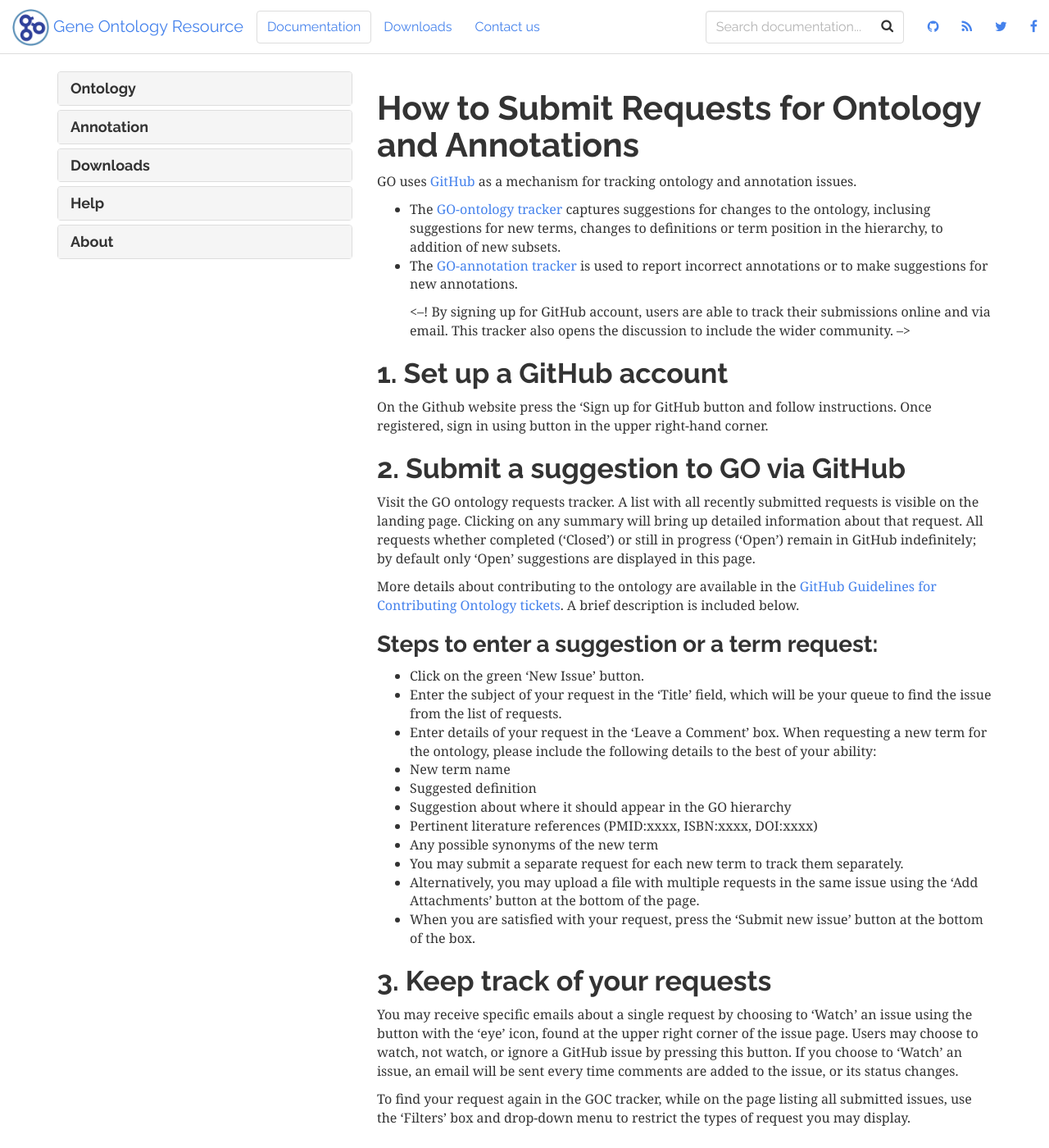
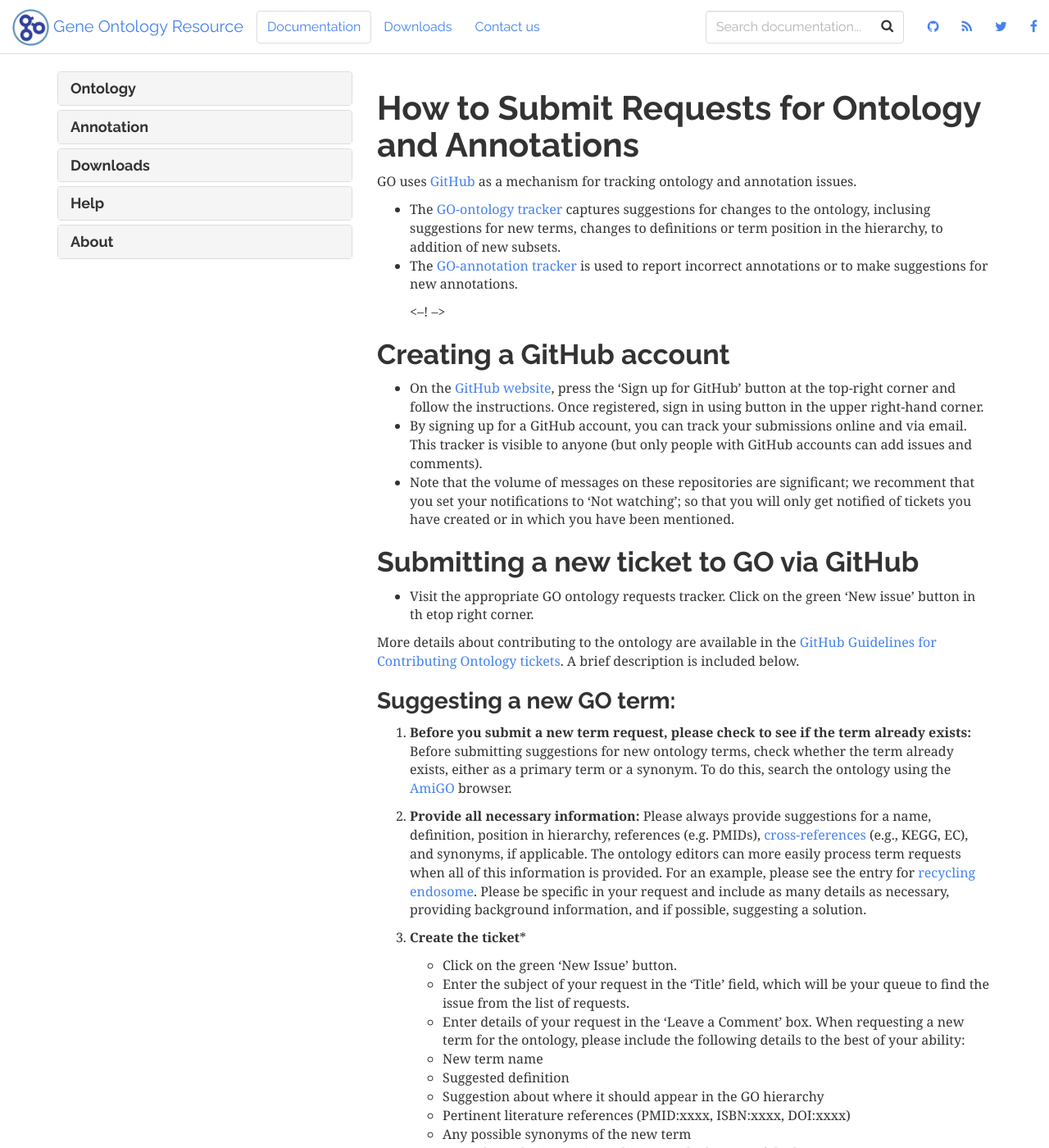
Before and after one commit to geneontology/geneontology.github.io, a Jekyll site: the page built from _docs/how-to-submit-requests.md, in a window 1280 px wide and 1400 px high. Shown: the whole window at 82% size. Built offline with Jekyll 4.4.1, drawn with Linux system fonts in a browser that asks for light colours; nearby versions of some CDN libraries; some of the changed text lies outside the part shown.

Commit message:
Update how-to-submit-requests.md

```diff
--- a/_docs/how-to-submit-requests.md
+++ b/_docs/how-to-submit-requests.md
@@ -8,34 +8,45 @@ GO uses <a href="https://github.com/">GitHub</a> as a mechanism for tracking ont
 + The <a href="https://github.com/geneontology/go-ontology/issues">GO-ontology tracker</a> captures suggestions for changes to the ontology, inclusing suggestions for new terms, changes to definitions or term position in the hierarchy, to addition of new subsets.
 + The <a href="https://github.com/geneontology/go-annotation">GO-annotation tracker</a> is used to report incorrect annotations or to make suggestions for new annotations.
 
-   <--! By signing up for GitHub account, users are able to track their submissions online and via email. This tracker also opens the discussion to include the wider community. -->
+   <--!  -->
 
-## 1. Set up a GitHub account
+## Creating a GitHub account
 
- On the Github website press the 'Sign up for GitHub button and follow instructions.
- Once registered, sign in using button in the upper right-hand corner.
++ On the <a href="https://github.com/">GitHub website</a>, press the 'Sign up for GitHub' button at the top-right corner and follow  the instructions. Once registered, sign in using button in the upper right-hand corner.
++ By signing up for a GitHub account, you can track your submissions online and via email. This tracker is visible to anyone (but only people with GitHub accounts can add issues and comments).
++ Note that the volume of messages on these repositories are significant; we recomment that you set your notifications to 'Not watching'; so that you will only get notified of tickets you have created or in which you have been mentioned.
 
+## Submitting a new ticket to GO via GitHub
 
-## 2. Submit a suggestion to GO via GitHub
-
-Visit the GO ontology requests tracker. A list with all recently submitted requests is visible on the landing page. Clicking on any summary will bring up detailed information about that request. All requests whether completed ('Closed') or still in progress ('Open') remain in GitHub indefinitely; by default only 'Open' suggestions are displayed in this page.
++ Visit the appropriate GO ontology requests tracker. Click on the green 'New issue' button in th etop right corner.
 
 More details about contributing to the ontology are available in the [GitHub Guidelines for Contributing Ontology tickets](https://github.com/geneontology/go-ontology/blob/master/CONTRIBUTING.md){:target="_blank"}. A brief description is included below.
 
 
-### Steps to enter a suggestion or a term request:
+### Suggesting a new GO term:
 
+1. **Before you submit a new term request, please check to see if the term already exists:** Before submitting suggestions for new ontology terms, check whether the term already exists, either as a primary term or a synonym. To do this, search the ontology using the <a href="http://amigo.geneontology.org/amigo">AmiGO</a> browser.
+
+2. **Provide all necessary information:** Please always provide suggestions for a name, definition, position in hierarchy, references (e.g. PMIDs), [cross-references](/docs/download-mappings/) (e.g., KEGG, EC), and synonyms, if applicable.  The ontology editors can more easily process term requests when all of this information is provided.  For an example, please see the entry for [recycling endosome](http://amigo.geneontology.org/amigo/term/GO:0055037). Please be specific in your request and include as many details as necessary, providing background information, and if possible, suggesting a solution.
+
+3. **Create the ticket***
  - Click on the green 'New Issue' button.
  - Enter the subject of your request in the 'Title' field, which will be your queue to find the issue from the list of requests.
  - Enter details of your request in the 'Leave a Comment' box. When requesting a new term for the ontology, please include the following details to the best of your ability:
- - New term name
-- Suggested definition
-- Suggestion about where it should appear in the GO hierarchy
-- Pertinent literature references (PMID:xxxx, ISBN:xxxx, DOI:xxxx)
-- Any possible synonyms of the new term
-- You may submit a separate request for each new term to track them separately.
-- Alternatively, you may upload a file with multiple requests in the same issue using the 'Add Attachments' button at the bottom of the page.
-- When you are satisfied with your request, press the 'Submit new issue' button at the bottom of the box.
++ New term name
++ Suggested definition
++ Suggestion about where it should appear in the GO hierarchy
++ Pertinent literature references (PMID:xxxx, ISBN:xxxx, DOI:xxxx)
++ Any possible synonyms of the new term
+- Press the 'Submit new issue' button at the bottom of the box.
+
++ Unless terms are related, submit a separate request for each new term.
+
+### Other term requests:
+Common requests to modify terms include:
++ Missing synonyms or incorrect synonym types
++ Changes to the position of the term in the hierarchy
+ + Taxon restrictions
 
 
 ## 3. Keep track of your requests
```
